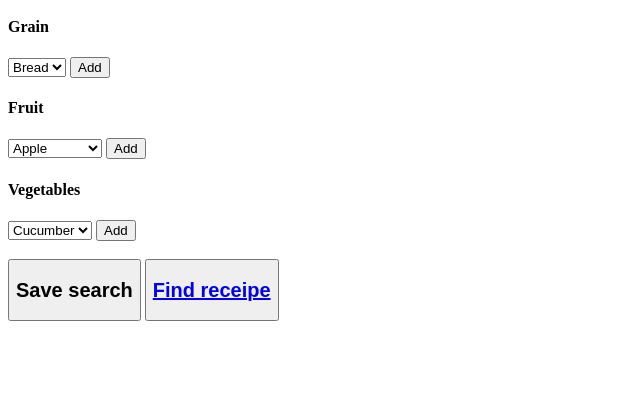
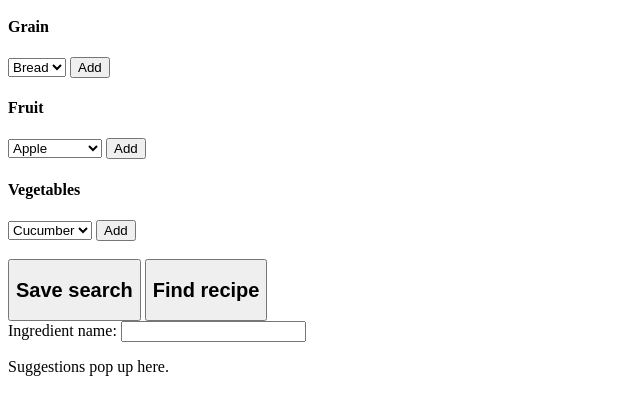
Before and after one commit to clovenski/complete-my-recipe, a Django app: page / in a window 1280 px wide. Shown: the part 239-654 px from the top of the page, without its empty margins (0-640 px from the left). Run offline with Django 3.2, Linux system fonts and the light colour scheme.

Commit message:
implement searching ingredient names, adding to user ingredient list, and executing recipe search; implement pagination

```diff
--- a/django/api/completemyrecipe/views.py
+++ b/django/api/completemyrecipe/views.py
@@ -5,8 +5,9 @@ from django_filters.rest_framework import DjangoFilterBackend, FilterSet, CharFi
 from rest_framework.renderers import TemplateHTMLRenderer, JSONRenderer, BrowsableAPIRenderer
 from rest_framework.response import Response
 from django.shortcuts import render
+from django.core.paginator import Paginator
 
-# Create your views here.
+PAGINATION_THRESH = 25
 
 def home(request):
     return render(request, 'home_page.html')
@@ -50,6 +51,11 @@ class RecipeViewSet(viewsets.ModelViewSet):
             context = {'recipe_list': response.data}
             if ingred_param != '':
                 context['search_params'] = ingred_param.replace(' ', '+')
+            if len(response.data) > PAGINATION_THRESH:
+                page = request.GET.get('page')
+                paginator = Paginator(response.data, PAGINATION_THRESH).get_page(page)
+                context['recipe_list'] = paginator
+                context['pagination'] = True
             response = Response(context, template_name='list_recipes.html')
         return response
 
--- a/scripts/main.js
+++ b/scripts/main.js
@@ -1,4 +1,64 @@
-// implement home page functionality
+var queryParams = new Set([]);
+var delayTimer = null;
 
-// example code to demonstrate adjusting search button link
-document.getElementById("search_link").href += "?ingredients=chicken+bread";
+function searchIngredient(name) {
+    if (name.length == 0) {
+        clearTimeout(delayTimer);
+        document.getElementById("suggestions").innerHTML = "Suggestions pop up here.";
+    } else {
+        clearTimeout(delayTimer);
+        delayTimer = setTimeout(function() {
+            var request = new XMLHttpRequest();
+            request.onreadystatechange = function() {
+                if (this.readyState == 4 && this.status == 200) {
+                    document.getElementById("suggestions").innerHTML = "";
+                    response = JSON.parse(this.responseText);
+                    if (response.length == 0) {
+                        document.getElementById("suggestions").innerHTML = "No matches.";
+                    }
+                    for (var i = 0; i < response.length; i++) {
+                        var ingredientID = response[i]["id"];
+                        if (queryParams.has(ingredientID)) {
+                            console.log(ingredientID);
+                            continue;
+                        }
+                        var suggestion = document.createElement("button");
+                        suggestion.id = ingredientID;
+                        suggestion.setAttribute("onclick", "addIngredient(this.id)");
+                        suggestion.innerHTML = response[i]["name"];
+                        document.getElementById("suggestions").appendChild(suggestion);
+                    }
+                }
+            };
+            request.open("GET", "/data/ingredients/?search=" + name, true);
+            request.send();
+        },1500);
+    }
+}
+
+function addIngredient(id) {
+    queryParams.add(id);
+    var ingredient = document.getElementById(id);
+    document.getElementById("suggestions").removeChild(ingredient);
+    document.getElementById("userIngredients").appendChild(ingredient);
+    ingredient.setAttribute("onclick", "removeIngredient(this.id)");
+    queryParams.add(id);
+}
+
+function removeIngredient(id) {
+    queryParams.delete(id);
+    var ingredient = document.getElementById(id);
+    document.getElementById("userIngredients").removeChild(ingredient);
+}
+
+function executeSearch() {
+    var link = "/data/recipes/";
+    if (queryParams.size > 0) {
+        link += "?ingredients=";
+        queryParams.forEach(function(id) {
+            link += id + "+";
+        });
+        link = link.substring(0, link.length - 1);
+    }
+    window.location = link;
+}
--- a/templates/home_page.html
+++ b/templates/home_page.html
@@ -3,7 +3,7 @@
   {% load static %}
   <head>
     <meta charset="utf-8">
-    <title>Default</title>
+    <title>Complete My Recipe</title>
     <meta name="viewport" content="width=device-width, initial-scale=1">
     <link rel="stylesheet" href="{% static 'styles/main.css' %}">
     <link rel="shortcut icon" href="{% static 'favicon.ico' %}">
@@ -54,7 +54,14 @@
     <br>
     <br>
     <button><h2>Save search</h2></button>
-    <button><a id="search_link" href="/data/recipes/"><h2>Find receipe</h2></a></button>
+    <button id="searchButton" onclick="executeSearch()"><h2>Find recipe</h2></button>
+
+    <div id="userIngredients"></div>
+
+    <form>Ingredient name: <input type="text" onkeyup="searchIngredient(this.value)"></form>
+    <div>
+      <p id="suggestions">Suggestions pop up here.</p>
+    </div>
 
     <script src="{% static 'scripts/main.js' %}"></script>
   </body>
--- a/templates/view_recipe.html
+++ b/templates/view_recipe.html
@@ -9,7 +9,7 @@
     <p id="num_ingreds">Number of ingredients: {{ num_ingreds }}</p>
     <p id="ingredients">Ingredients: <br>
       {% for ingred in ingredients %}
-      {{ ingred }}<br>
+        {{ ingred }}<br>
       {% endfor %}
     </p>
     <p id="instructions">Instructions: {{ instructions }}</p>
```
Also changed, not shown: templates/list_recipes.html (+20 -0 lines).
